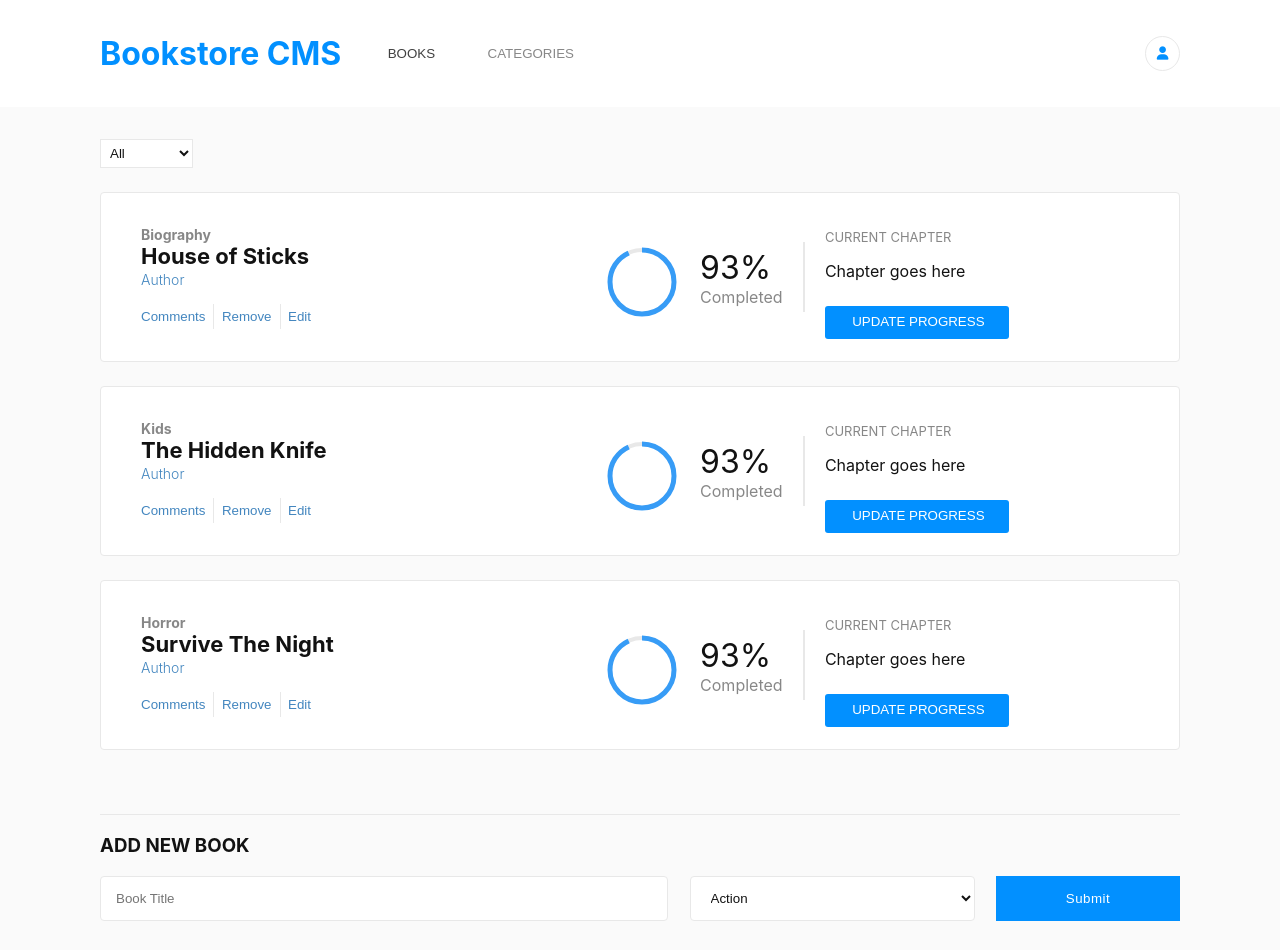
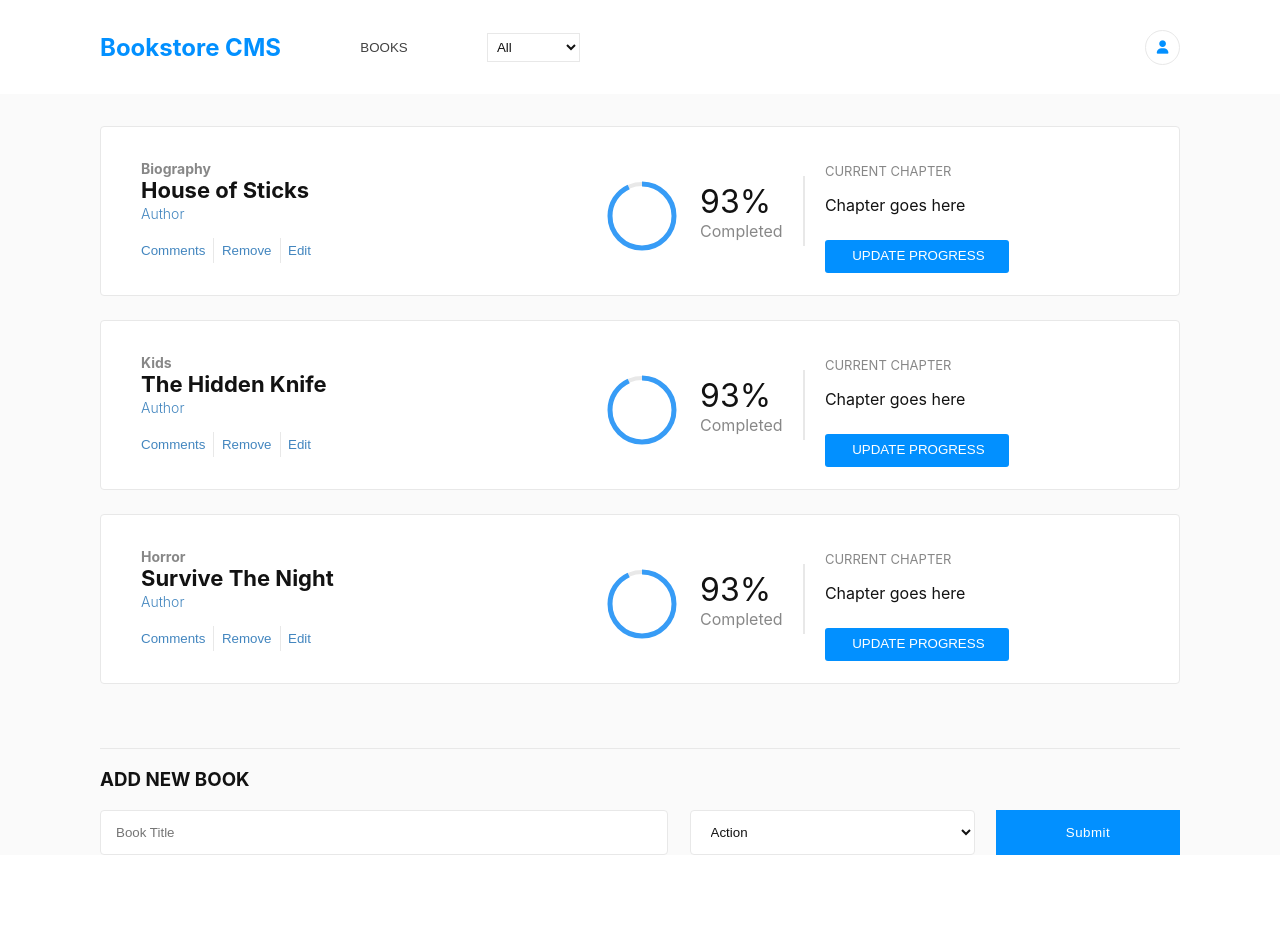
Before and after one commit to gscarv13/bookstore-cms, a React (Create React App) app: page / in a window 1280 px wide. Shown: the top 950 px of the page. After the commit the page ends 887 px from the top, so only its background shows below. Built offline with nearby package versions, Linux system fonts and the light colour scheme.

Commit message:
Move filter select to the Navbar

```diff
--- a/public/index.html
+++ b/public/index.html
@@ -11,7 +11,7 @@
     />
     <link rel="apple-touch-icon" href="%PUBLIC_URL%/logo192.png" />
     <script src="https://kit.fontawesome.com/9fcaa489dc.js" crossorigin="anonymous"></script>
-    <title>React App</title>
+    <title>Bookstore CMS</title>
   </head>
   <body>
     <noscript>You need to enable JavaScript to run this app.</noscript>
--- a/src/components/App.js
+++ b/src/components/App.js
@@ -4,22 +4,8 @@ import '../stylesheet/index.css';
 
 const App = () => (
   <div className="Bookstore-CMS">
-    <div className="Navbar">
-      <div className="Navbar-left">
-        <h1>Bookstore CMS</h1>
-        <button type="button">BOOKS</button>
-        <button type="button">CATEGORIES</button>
-      </div>
-      <div className="Navbar-right">
-        <button type="button">
-          <i className="fas fa-user" />
-        </button>
-      </div>
-    </div>
-    <div className="Main">
-      <BookList />
-      <BooksForm />
-    </div>
+    <BookList />
+    <BooksForm />
   </div>
 );
 
--- a/src/components/BookList.js
+++ b/src/components/BookList.js
@@ -3,6 +3,7 @@ import PropTypes from 'prop-types';
 import Book from './Book';
 import CategoryFilter from './CategoryFilter';
 import { removeBookAction, changeFilterAction } from '../actions';
+import '../stylesheet/index.css';
 
 const BookList = (props) => {
   const { books, filter } = props;
@@ -32,7 +33,19 @@ const BookList = (props) => {
 
   return (
     <>
+      <nav className="Navbar">
+        <div className="Navbar-left">
+          <h1>Bookstore CMS</h1>
+          <button type="button">BOOKS</button>
           <CategoryFilter handleChange={handleFilterChange} />
+        </div>
+        <div className="Navbar-right">
+          <button type="button">
+            <i className="fas fa-user" />
+          </button>
+        </div>
+      </nav>
+      <div className="Main">
         {filterBooks(books).map((book) => (
           <Book
             key={book.ID}
@@ -40,6 +53,7 @@ const BookList = (props) => {
             handleClick={handleRemoveBook}
           />
         ))}
+      </div>
     </>
   );
 };
--- a/src/components/BooksForm.js
+++ b/src/components/BooksForm.js
@@ -4,6 +4,7 @@ import { v4 as uuidv4 } from 'uuid';
 import PropTypes from 'prop-types';
 import { createBookAction } from '../actions/index';
 import '../stylesheet/BookForm.css';
+import '../stylesheet/index.css';
 
 export const categories = [
   'Action', 'Biography', 'History',
@@ -38,7 +39,7 @@ const BooksForm = (props) => {
 
   return (
     <>
-      <div style={{ borderTop: '1px solid #e8e8e8', marginTop: '4rem' }}>
+      <div className="Main" style={{ borderTop: '1px solid #e8e8e8', marginTop: '4rem' }}>
         <h3>ADD NEW BOOK</h3>
         <div className="Book-Form">
           <div>
--- a/src/stylesheet/index.css
+++ b/src/stylesheet/index.css
@@ -28,8 +28,7 @@ body {
 }
 
 .Main {
-  width: 100%;
-  padding: 2rem 6.25rem;
+  margin: 2rem 6.25rem;
 }
 
 .Navbar {
```
Lines whose indentation alone changed are shown as unchanged.
